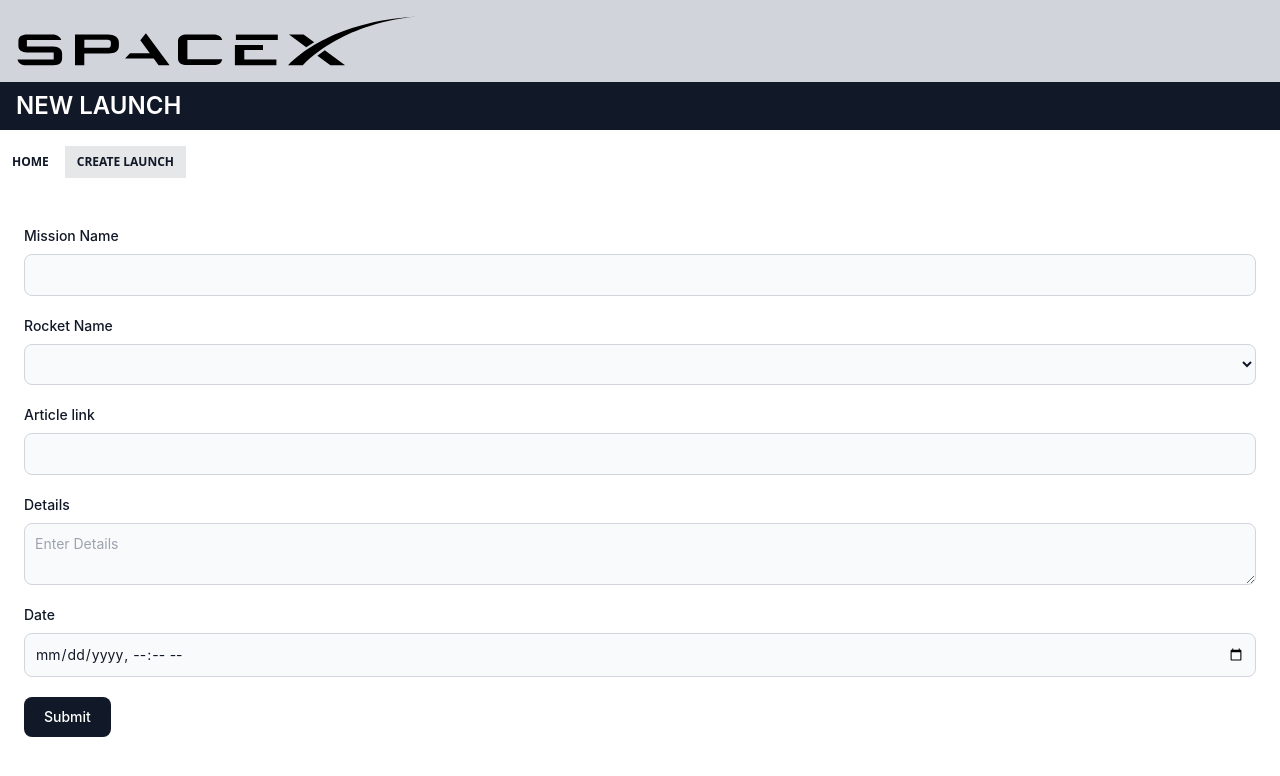
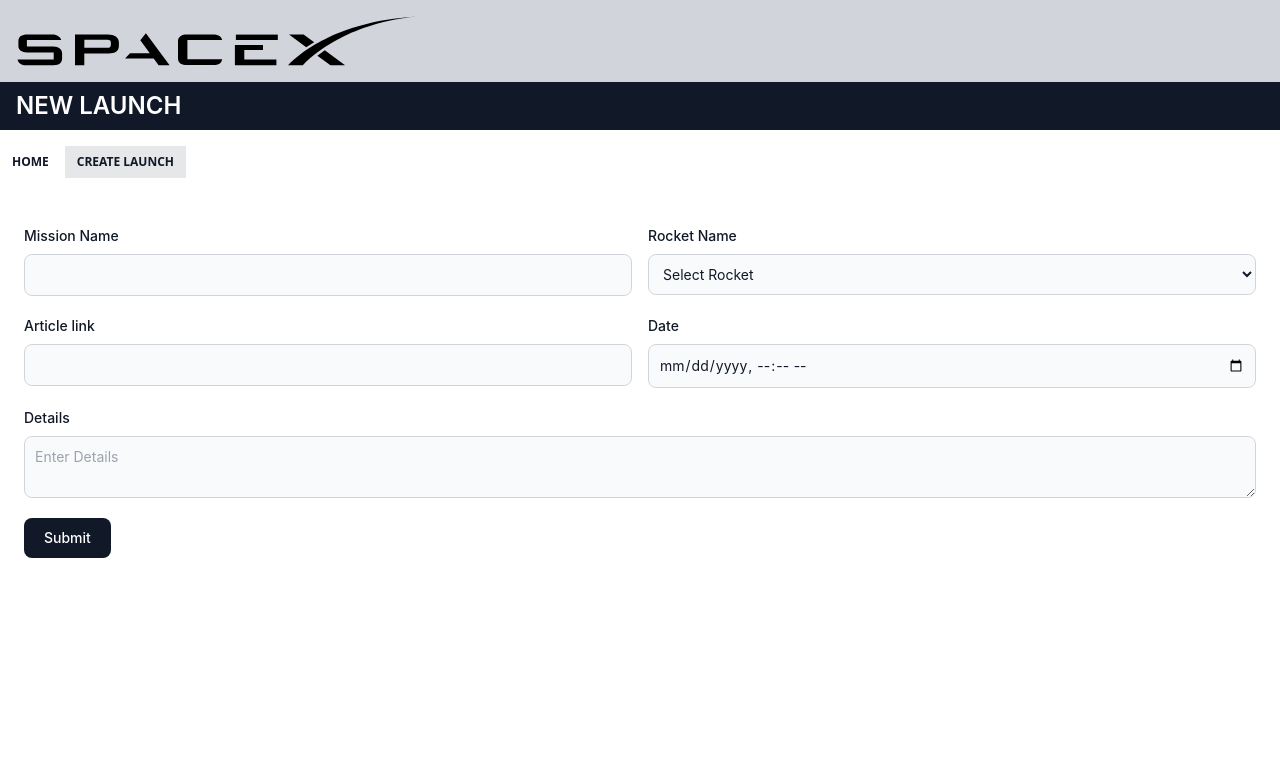
Before and after one commit to jmcmillar/momentum-space-x, a React (Create React App) app: page /new-launch in a window 1280 px wide. Shown: the top 776 px of the page. Built offline with nearby package versions, Linux system fonts and the light colour scheme.

Commit message:
fix rocketName form bug and load issue on launches index

```diff
--- a/src/components/new_launch/LaunchForm.tsx
+++ b/src/components/new_launch/LaunchForm.tsx
@@ -11,18 +11,20 @@
   details: string;
 }
 
-export function LaunchForm() {
-  const store = new LaunchDataStore();
-  const [formData, setFormData] = useState<FormProps>({
+const emptyForm: FormProps = {
   missionName: '',
   launchDate: '',
   rocketName: '',
   links: '',
   details: ''
-  });
+};
+
+export function LaunchForm() {
+  const store = new LaunchDataStore();
+  const [formData, setFormData] = useState<FormProps>(emptyForm);
   const [errors, setErrors] = useState<Errors<FormProps>>({});
 
-  const handleChange = (e: React.ChangeEvent<HTMLInputElement | HTMLTextAreaElement>) => {
+  const handleChange = (e: React.ChangeEvent<HTMLInputElement | HTMLTextAreaElement | HTMLSelectElement>) => {
     const { name, value } = e.target;
     setFormData({
       ...formData,
@@ -40,6 +42,8 @@
 
     if (isValid) {
       store.addLaunch(formData);
+      setFormData(emptyForm);
+      alert('Launch added successfully');
     } else {
       console.log(validationErrors);
     }
@@ -47,6 +51,7 @@
 
   return (
     <form onSubmit={handleSubmit}>
+      <div className="grid grid-cols-2 gap-4">
         <InputGroup
           id="missionName"
           label="Mission Name"
@@ -55,12 +60,22 @@
           onChange={handleChange}
           errorMessage={errors.missionName}
         />
+        <div>
           <label htmlFor="rocketName" className="block mb-2 text-sm font-medium text-gray-900">Rocket Name</label>
-      <select id="rocketName" name="rocketName" className="w-full p-2.5 mb-5 bg-gray-50 border border-gray-300 text-gray-900 text-sm rounded-lg focus:ring-blue-500 focus:border-blue-500 block">
+          <select
+            id="rocketName"
+            name="rocketName"
+            value={formData.rocketName}
+            onChange={handleChange}
+            className="w-full p-2.5 mb-5 bg-gray-50 border border-gray-300 text-gray-900 text-sm rounded-lg focus:ring-blue-500 focus:border-blue-500 block">
+            <option value="">Select Rocket</option>
             {store.getUniqueRocketNames().map((rocketName) => (
               <option key={rocketName} value={rocketName}>{rocketName}</option>
             ))}
           </select>
+        </div>
+      </div>
+      <div className="grid grid-cols-2 gap-4">
         <InputGroup
           id="links"
           label="Article link"
@@ -69,6 +84,15 @@
           onChange={handleChange}
           errorMessage={errors.links}
         />
+        <InputGroup
+        id="launchDate"
+        label="Date"
+        type="datetime-local"
+        value={formData.launchDate}
+        onChange={handleChange}
+        errorMessage={errors.launchDate}
+      />
+      </div>
       <label htmlFor="details" className="block mb-2 text-sm font-medium text-gray-900">Details</label>
       <textarea
         id="details"
@@ -77,14 +101,6 @@
         value={formData.details}
         onChange={handleChange}
         placeholder="Enter Details"
-      />
-      <InputGroup
-        id="launchDate"
-        label="Date"
-        type="datetime-local"
-        value={formData.launchDate}
-        onChange={handleChange}
-        errorMessage={errors.launchDate}
       />
       <button
         type="submit"
--- a/src/pages/LaunchesPage.tsx
+++ b/src/pages/LaunchesPage.tsx
@@ -1,4 +1,4 @@
-import React, { ReactNode, useEffect, useMemo, useState } from 'react';
+import React, { ReactNode, useEffect, useState } from 'react';
 import { Pagination, Card } from '../components/launches';
 import { Loader } from '../components/Loader';
 import { TitleBar } from '../components/TitleBar';
@@ -10,20 +10,23 @@
 import { LaunchDetail } from '../components/launches/LaunchDetail';
 
 export function LaunchesPage() {
-    const [launches, setLaunches] = useState<Launch[] | null>(null);
-    const [launchCount, setLaunchCount] = useState<number>(0);
+    const [launches, setLaunches] = useState<Launch[]>([]);
+    const [launchCount, setLaunchCount] = useState(0);
     const [currentPage, setCurrentPage] = useState(1);
     const [modalOpen, setModalOpen] = useToggle(false);
     const [modalContent, setModalContent] = useState<ReactNode>(null);
     const pageSize = 12;
-    const startIndex = (currentPage - 1) * pageSize;
-    const endIndex = startIndex + pageSize;
-    const store = useMemo(() => new LaunchDataStore(), []);
 
     useEffect(() => {
-      setLaunches(store.getPaginatedLaunches(pageSize, currentPage));
+      const fetchLaunches = async () => {
+        const store = new LaunchDataStore();
+        await store.getLaunches();
+        const paginatedLaunches = store.getPaginatedLaunches(pageSize, currentPage);
+        setLaunches(paginatedLaunches);
         setLaunchCount(store.launchCount);
-    }, [currentPage, store]);
+      };
+      fetchLaunches();
+    }, [currentPage, pageSize]);
 
     const renderCard = (launch: Launch) => <Card {...launch} key={launch.id} onClick={() => handleModal(launch)} />
 
@@ -32,7 +35,7 @@
       setModalOpen();
     }
 
-    if (!launches) return <Loader />;
+    if (!launches.length) return <Loader />;
 
     return (
         <>
@@ -46,11 +49,11 @@
                   {launches.map(renderCard)}
               </div>
               <Pagination
-            start={startIndex + 1}
-            end={endIndex}
+                  start={(currentPage - 1) * pageSize + 1}
+                  end={Math.min(currentPage * pageSize, launchCount)}
                   total={launchCount}
-            onNext={() => setCurrentPage((currentPage + 1))}
-            onPrev={() => setCurrentPage((currentPage - 1))}
+                  onNext={() => setCurrentPage((prev) => prev + 1)}
+                  onPrev={() => setCurrentPage((prev) => prev - 1)}
               />
           </div>
         </>
--- a/src/store/launchDataStore.ts
+++ b/src/store/launchDataStore.ts
@@ -8,10 +8,8 @@
   public launches: Launch[] = [];
   public launchCount: number = 0;
 
-
   constructor() {
     this.getLaunches();
-    this.launchCount = this.launches.length;
   }
 
   private setLaunches(launches: Launch[]): void {
@@ -20,17 +18,18 @@
   }
 
   public async getLaunches(): Promise<void> {
-    if (!!localStorage.getItem('data')) {
-      return this.setLaunches(JSON.parse(localStorage.getItem('data') || ''));
+    if (localStorage.getItem('data')) {
+      const launches = JSON.parse(localStorage.getItem('data') || '');
+      this.setLaunches(launches);
+      return;
     }
 
     try {
       const response = await axios.get<LaunchIndexJson>(ROUTES.api);
       localStorage.setItem('data', JSON.stringify(response.data.data.launches));
       this.setLaunches(response.data.data.launches);
-
     } catch (error) {
-      // console.error(error);
+      console.error(error);
     }
   }
 
```
Also changed, not shown: 1 other file (tests, documents, lock files or other folders). Lines whose indentation alone changed are shown as unchanged.
